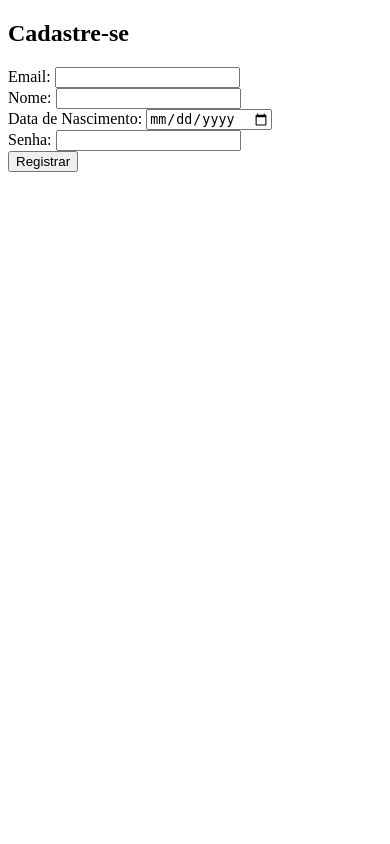
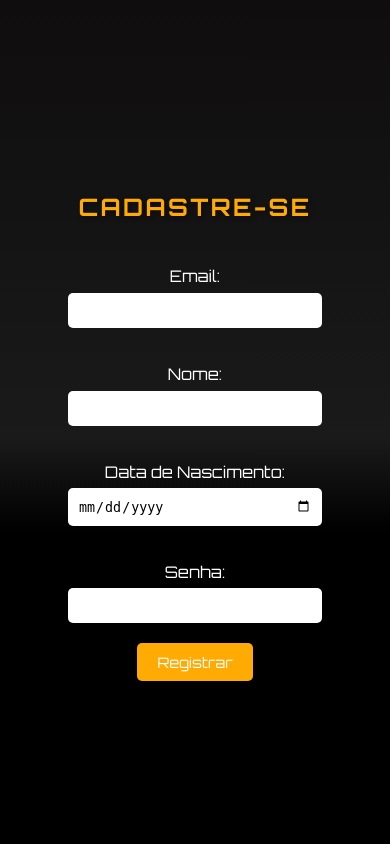
Before and after one commit to gabrielchayb/goandslay-app-api, a Django app: page /register/ in a window 390 px wide. Run offline with Django 3.2, Linux system fonts and the light colour scheme; parts of the project's set-up code (start-up, migrations or seed data) failed here and were passed over; some libraries are stand-ins or nearby versions.

Commit message:
tela de register pronta e responsiva

```diff
--- a/app/core/templates/index.html
+++ b/app/core/templates/index.html
@@ -5,7 +5,6 @@
     <meta name="viewport" content="width=device-width, initial-scale=1.0">
     <script src="https://unpkg.com/typewriter-effect@latest/dist/core.js"></script>
     <title>Go and Slay</title>
-    <link rel="icon" href="static/imgs/logo.jpeg" type="image/x-icon">
     <script src="https://kit.fontawesome.com/a076d05399.js"></script>
     <style>
         @import url('https://fonts.googleapis.com/css2?family=Orbitron:wght@400..900&display=swap');
--- a/app/core/templates/register.html
+++ b/app/core/templates/register.html
@@ -3,10 +3,102 @@
 <head>
     <meta charset="UTF-8">
     <meta name="viewport" content="width=device-width, initial-scale=1.0">
-    <title>Registro</title>
+    <title>Go And Slay - Registro</title>
+    <script src="https://kit.fontawesome.com/a076d05399.js"></script>
+    <style>
+        @import url('https://fonts.googleapis.com/css2?family=Orbitron:wght@400..900&display=swap');
+
+        /* Estilos globais */
+        body {
+            font-family: 'Orbitron', sans-serif;
+            font-optical-sizing: auto;
+            font-style: bold;
+            margin: 0;
+            padding: 0;
+            box-sizing: border-box;
+            gap: 1em;
+            background: rgb(15,13,13);
+            background: linear-gradient(180deg, rgba(15,13,13,1) 0%, rgba(26,26,26,1) 52%, rgba(0,0,0,1) 63%);
+            color: white;
+            height: 100vh;
+            display: flex;
+            justify-content: center;
+            align-items: center;
+            overflow: hidden;
+        }
+
+        .container {
+            max-width: 60%;
+            width: 600px;
+            margin: 0 auto;
+            text-align: center; /* Centraliza o texto dentro da div */
+        }
+
+        #text {
+            font-size: 1.5em;
+            line-height: 2;
+            color: #ffab04;
+            text-shadow: 2px 2px 4px rgba(3, 5, 10, 0.5);
+            text-transform: uppercase;
+            letter-spacing: 0.1em;
+        }
+
+        /* Estilos para o formulário */
+        form {
+            display: flex;
+            flex-direction: column;
+            align-items: center; /* Centraliza os itens do formulário */
+        }
+
+        label {
+            margin-top: 1em;
+        }
+
+        input {
+            padding: 10px;
+            margin-top: 0.5em;
+            width: 100%; /* Ajusta os campos de input para preencher a largura */
+            max-width: 400px;
+            border-radius: 5px;
+            border: none;
+        }
+
+        /* Estilos para os botões e links */
+        .image-buttons {
+            display: inline-block;
+            text-align: center;
+            margin: 1.5em;
+            cursor: pointer;
+        }
+
+        .label {
+            background-color: #ffab04;
+            color: #fff;
+            padding: 12px 24px;
+            border: none;
+            gap: 1em;
+            border-radius: 5px;
+            font-size: 1em;
+            font-family: 'Orbitron', sans-serif;
+            cursor: pointer;
+            transition: background-color 0.3s ease;
+        }
+
+        .btn:hover {
+            background-color: green;
+        }
+
+        @media (max-width: 600px) {
+            .btn {
+                padding: 10px 20px;
+                font-size: 0.9em;
+            }
+        }
+    </style>
 </head>
 <body>
-    <h2>Cadastre-se</h2>
+    <div class="container">
+        <h2 id="text">Cadastre-se</h2>
 
         {% if messages %}
             {% for message in messages %}
@@ -28,9 +120,8 @@
             <label for="password">Senha:</label>
             <input type="password" name="password" required><br>
 
-        <button type="submit">Registrar</button>
+            <button type="submit" class="label btn">Registrar</button>
         </form>
-
-
+    </div>
 </body>
 </html>
```
Lines whose indentation alone changed are shown as unchanged.
